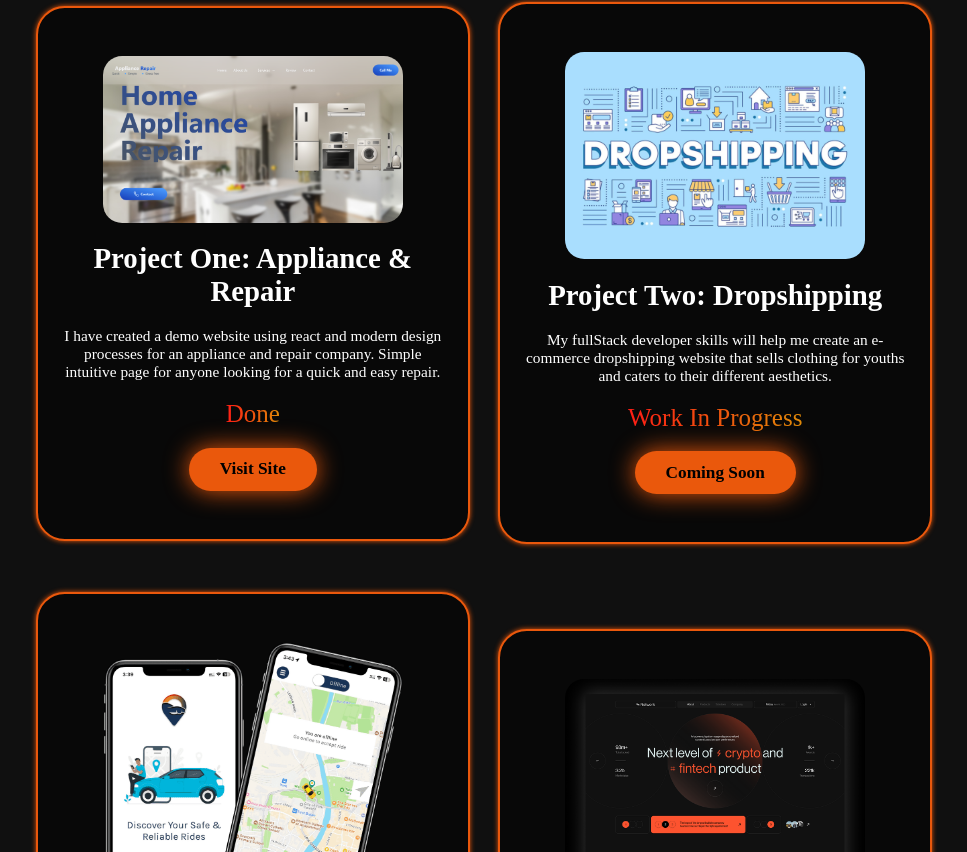
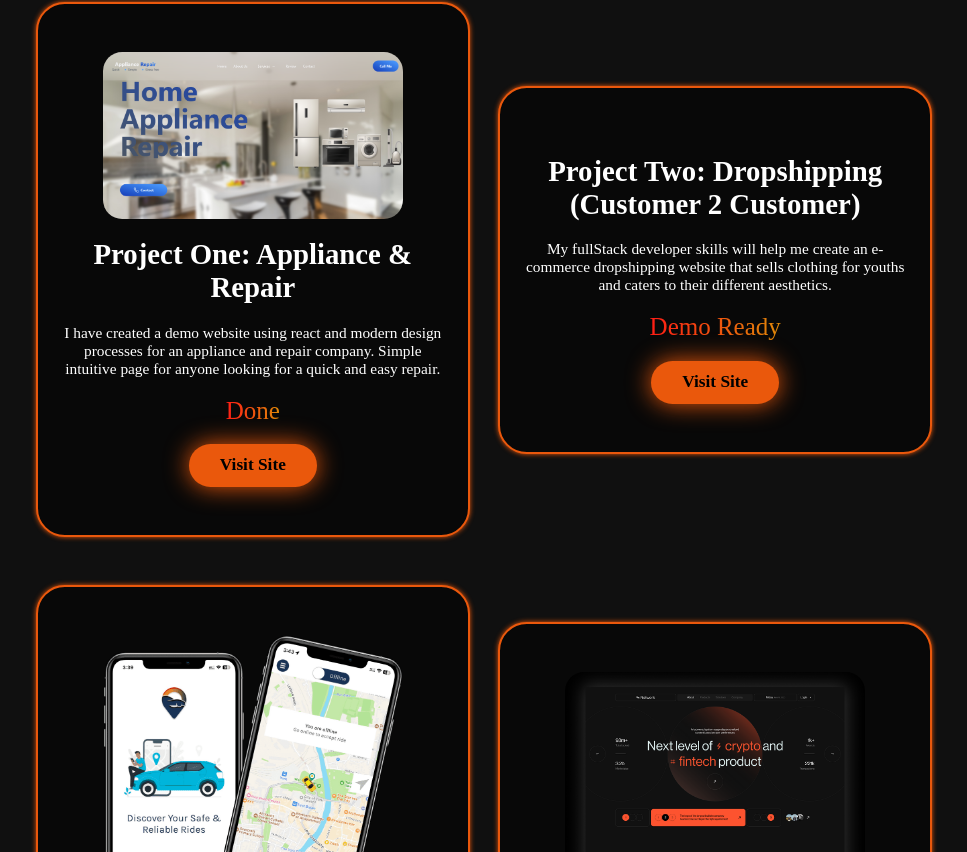
Before and after one commit to 88emkay88/portfolio-website, a plain HTML site: page index.html in a window 1280 px wide. Shown: the part 4590-5442 px from the top of the page, without its empty margins (156-1123 px from the left). Drawn offline with nearby package versions, Linux system fonts and the light colour scheme.

Commit message:
Project 2 update

```diff
--- a/index.html
+++ b/index.html
@@ -188,14 +188,16 @@
 
         <div class="project-card">
           <img src="Project_2.jpeg" alt="" />
-          <h3>Project Two: Dropshipping</h3>
+          <h3>Project Two: Dropshipping (Customer 2 Customer)</h3>
           <p>
             My fullStack developer skills will help me create an e-commerce
             dropshipping website that sells clothing for youths and caters to
             their different aesthetics.
           </p>
-          <span class="inProgress">Work In Progress</span>
-          <div class="btn">Coming Soon</div>
+          <span class="inProgress">Demo Ready</span>
+          <div href="https://swap-meet.netlify.app/"
+            target="_blank"
+            class="btn">Visit Site</div>
         </div>
 
         <div class="project-card">
```
Also changed, not shown: Project_2.jpeg (deleted), 1 other file.
